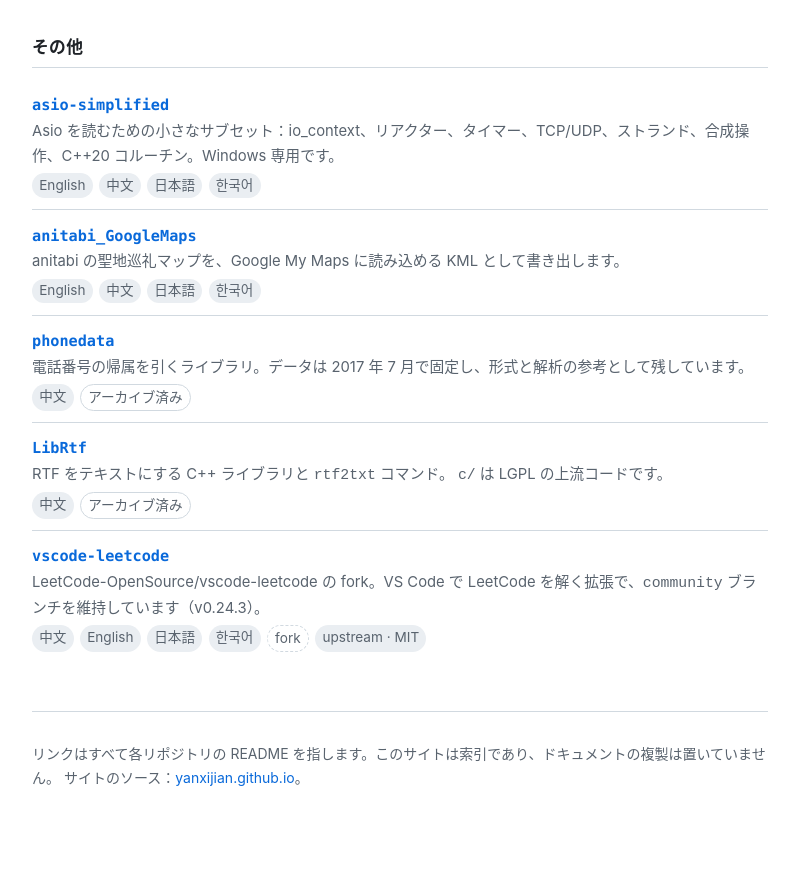
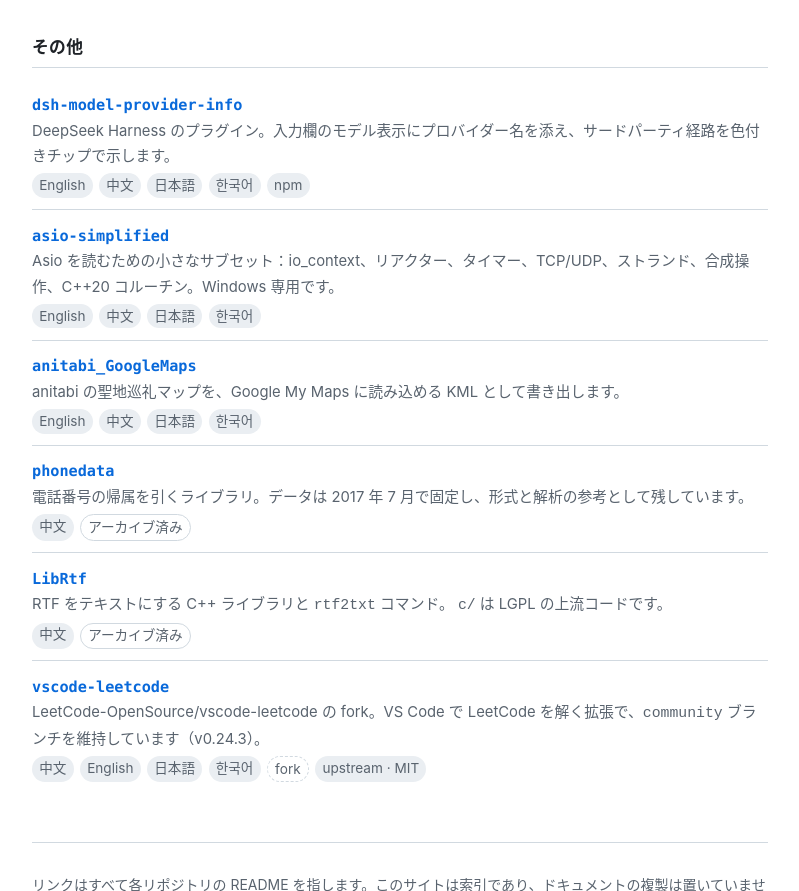
Before and after one commit to yanxijian/yanxijian.github.io, a plain HTML site: page ja/index.html in a window 1280 px wide. Shown: the part 1499-2390 px from the top of the page, without its empty margins (240-1039 px from the left). Before the commit the page ends 2367 px from the top, so only its background shows below. Drawn offline with Linux system fonts and the light colour scheme.

Commit message:
List dsh-model-provider-info in all four indexes
Adds the DeepSeek Harness plugin under the Others section of each page, with
links to its four READMEs and an npm tag.

```diff
--- a/ja/index.html
+++ b/ja/index.html
@@ -140,6 +140,17 @@
     <h2>その他</h2>
     <ul class="repos">
       <li>
+        <a class="name" href="https://github.com/yanxijian/dsh-model-provider-info"><code>dsh-model-provider-info</code></a>
+        <span class="desc">DeepSeek Harness のプラグイン。入力欄のモデル表示にプロバイダー名を添え、サードパーティ経路を色付きチップで示します。</span>
+        <span class="tags">
+          <a class="tag" href="https://github.com/yanxijian/dsh-model-provider-info/blob/HEAD/README.md">English</a>
+          <a class="tag" href="https://github.com/yanxijian/dsh-model-provider-info/blob/HEAD/README.zh-CN.md">中文</a>
+          <a class="tag" href="https://github.com/yanxijian/dsh-model-provider-info/blob/HEAD/README.ja.md">日本語</a>
+          <a class="tag" href="https://github.com/yanxijian/dsh-model-provider-info/blob/HEAD/README.ko.md">한국어</a>
+          <a class="tag" href="https://www.npmjs.com/package/dsh-model-provider-info">npm</a>
+        </span>
+      </li>
+      <li>
         <a class="name" href="https://github.com/yanxijian/asio-simplified"><code>asio-simplified</code></a>
         <span class="desc">Asio を読むための小さなサブセット：io_context、リアクター、タイマー、TCP/UDP、ストランド、合成操作、C++20 コルーチン。Windows 専用です。</span>
         <span class="tags">
```
Also changed, not shown: en/index.html (+11 -0 lines), ko/index.html (+11 -0 lines), zh/index.html (+11 -0 lines).
